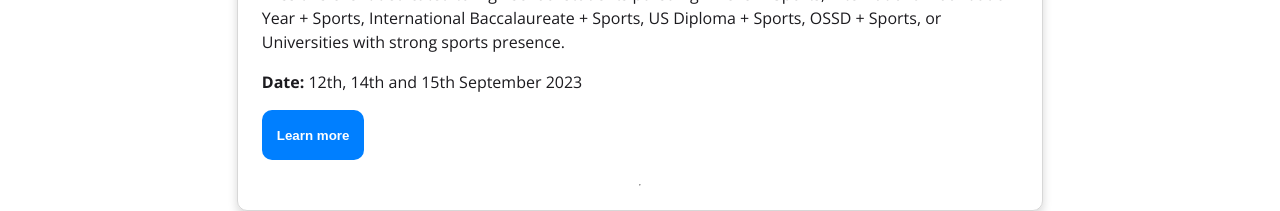
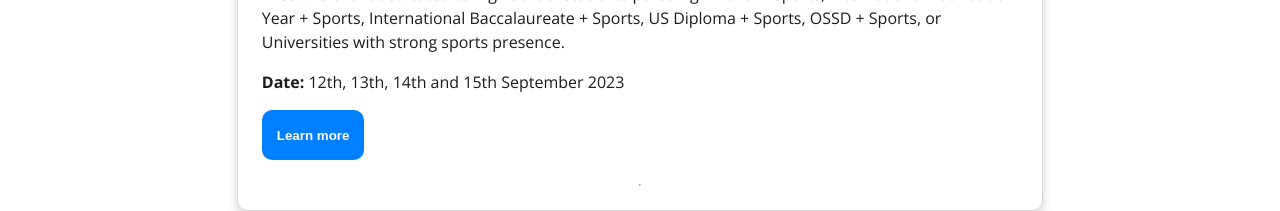
Before and after one commit to British-AUC/company-website, a React (Vite) app in the folder website/: page /events in a window 1280 px wide. Shown: the part 1569-1780 px from the top of the page. Built offline with nearby package versions, Linux system fonts and the light colour scheme.

Commit message:
updated event card

```diff
--- a/website/src/data/events.js
+++ b/website/src/data/events.js
@@ -16,7 +16,7 @@ export default [
         image: sportsstudytour,
         title: "BRITISH AUC SPORT & STUDY EXPO 2023",
         description: "Join the Sport & Study Expo 2023 on September 12th, 14th, and 15th in Abuja and Lagos. Connect with high-profile Nigerian secondary schools and showcase your institution's robust sports and study programs. Engage with students and parents seeking sports and study opportunities abroad. Don't miss this event dedicated to high school students pursuing A Level + Sports, International Foundation Year + Sports, International Baccalaureate + Sports, US Diploma + Sports, OSSD + Sports, or Universities with strong sports presence.",
-        date: "12th, 14th and 15th September 2023",
+        date: "12th, 13th, 14th and 15th September 2023",
         link: "/sports-study-tour-2023",
     },
 ]
```
